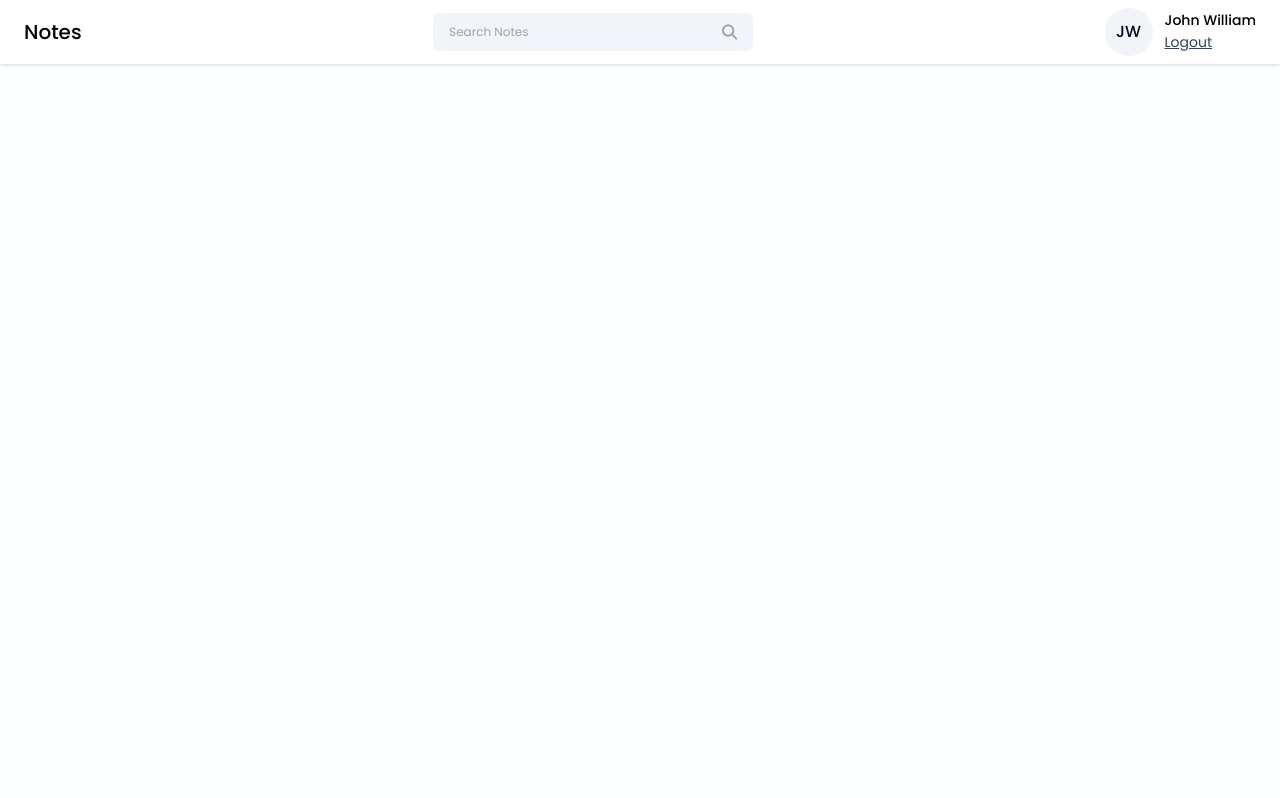
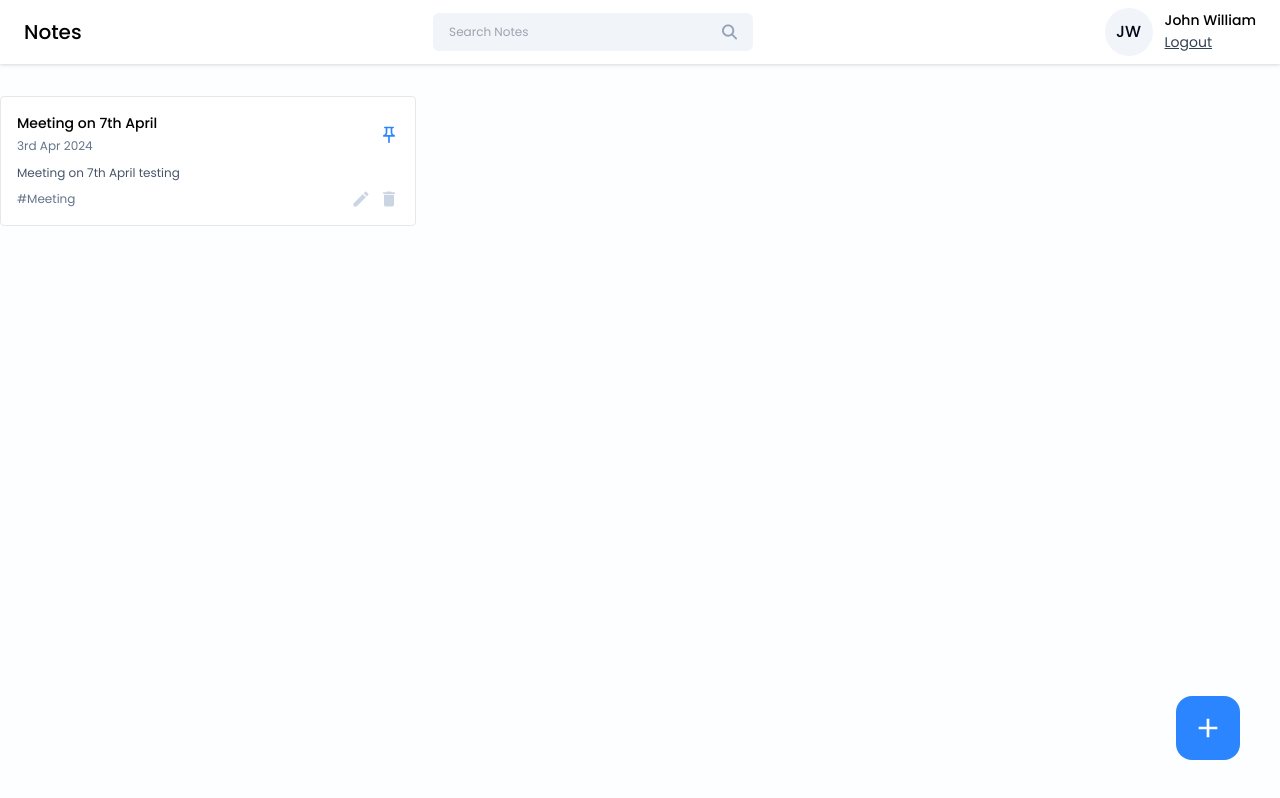
Before and after one commit to DavidAVargas/mern-notes-app, a React (Vite) app in the folder frontend/notes-app/: page /dashboard in a window 1280 px wide. Built offline with nearby package versions, Linux system fonts and the light colour scheme.

Commit message:
note cards done

```diff
--- /dev/null
+++ b/frontend/notes-app/src/components/Cards/NoteCard.jsx
@@ -0,0 +1,47 @@
+import React from 'react';
+import { MdOutlinePushPin } from 'react-icons/md';
+import { MdCreate, MdDelete } from 'react-icons/md';
+
+const NoteCard = ({
+    title,
+    date,
+    content,
+    tags,
+    isPinned,
+    onEdit,
+    onDelete,
+    onPinNote,
+    }) => {
+  return (
+    <div className='border rounded p-4 bg-white hover:shadow-xl transition-all ease-in-out'>
+        <div className='flex items-center justify-between'>
+            <div>
+                <h6 className='text-sm font-medium'>{title}</h6>
+                <span className='text-xs text-slate-500'>{date}</span>
+            </div>
+
+            <MdOutlinePushPin className={`icon-btn ${isPinned ? 'text-primary' : 'text-slate-300' }`} onClick={onPinNote} />
+
+        </div>
+
+        <p className='text-xs text-slate-600 mt-2'>{content?.slice(0, 60)}</p>
+
+        <div className='flex items-center justify-between mt-2'>
+            <div className='text-xs text-slate-500'>{tags}</div>
+
+            <div className='flex items-center gap-2'>
+            <MdCreate
+            className='icon-btn hover:text-green-600'
+            onClick={onEdit}
+            />
+            <MdDelete
+            className='icon-btn hover:text-red-500'
+            onClick={onDelete}
+            />
+            </div>
+        </div>
+    </div>
+  );
+};
+
+export default NoteCard;
--- a/frontend/notes-app/src/index.css
+++ b/frontend/notes-app/src/index.css
@@ -26,5 +26,9 @@
     @apply w-full text-sm bg-primary text-white p-2 rounded my-1 hover:bg-blue-600;
   }
 
+  .icon-btn {
+    @apply text-xl text-slate-300 cursor-pointer hover:text-primary;
+  }
+
 
 }
--- a/frontend/notes-app/src/pages/Home/Home.jsx
+++ b/frontend/notes-app/src/pages/Home/Home.jsx
@@ -1,10 +1,31 @@
 import React from 'react'
 import Navbar from '../../components/Navbar/Navbar'
+import NoteCard from '../../components/Cards/NoteCard';
+import { MdAdd } from 'react-icons/md';
 
 const Home = () => {
   return (
     <>
     <Navbar />
+
+    <div className='container mx-auto'>
+      <div className='grid grid-cols-3 gap-4 mt-8' >
+      <NoteCard
+      title='Meeting on 7th April'
+      date='3rd Apr 2024'
+      content='Meeting on 7th April testing'
+      tags='#Meeting'
+      isPinned={true}
+      onEdit={()=>{}}
+      onDelete={()=>{}}
+      onPinNote={()=>{}}
+      />
+      </div>
+    </div>
+
+    <button className='w-16 h-16 flex items-center justify-center rounded-2xl bg-primary hover:bg-blue-600 absolute right-10 bottom-10' onClick={() => {}}>
+      <MdAdd className='text-[32px] text-white' />
+    </button>
     </>
   );
 };
```
